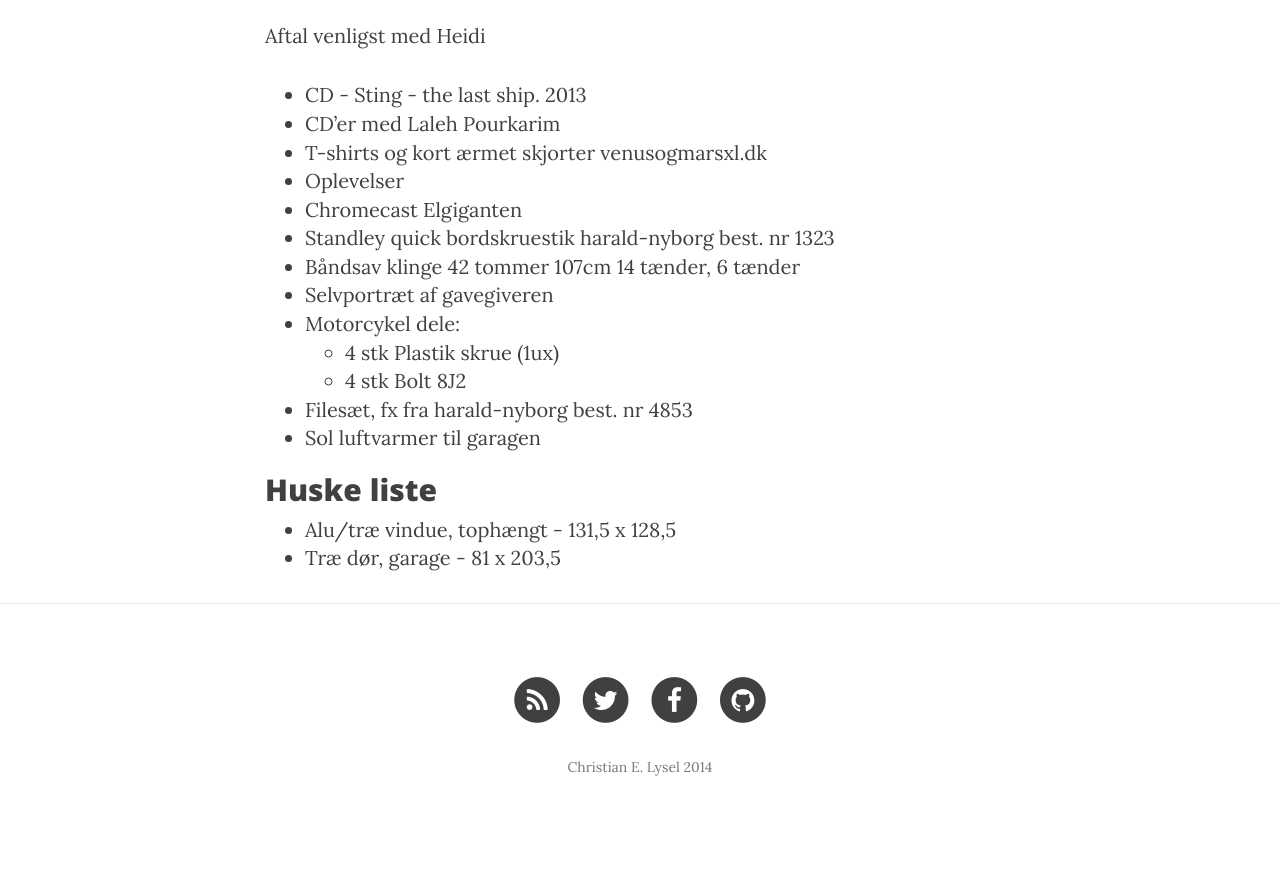
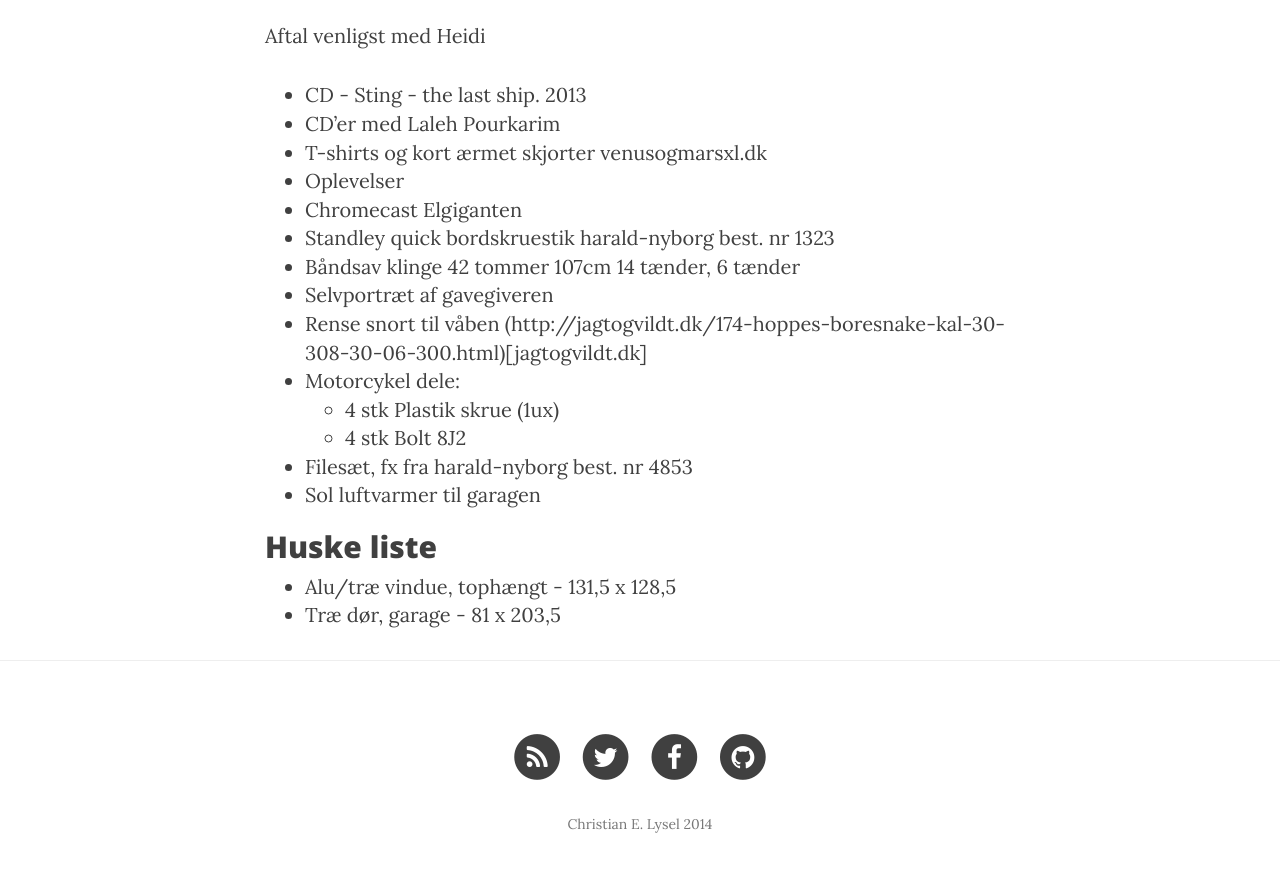
Before and after one commit to clysel/christian.lysel.net, a Jekyll site: the page built from gave.markdown, in a window 1280 px wide and 900 px high, scrolled down 1266 px. Shown: the top 872 px of the window. Built offline with Jekyll 4.4.1, drawn with Linux system fonts in a browser that asks for light colours; nearby versions of some CDN libraries; before the commit the page ends 2109 px from its top, so only the background shows below that.

Commit message:
Update gave.markdown

```diff
--- a/gave.markdown
+++ b/gave.markdown
@@ -41,6 +41,7 @@
 * Standley quick bordskruestik [harald-nyborg best. nr 1323](http://www.harald-nyborg.dk/p1323/stanley-quick-bordskruestik)
 * Båndsav klinge  42 tommer 107cm [14 tænder](http://toolworld.dk/Rawlink-Bandsavsklinge-14-taender-1085-mm-p25924), [6 tænder](http://toolworld.dk/Rawlink-Bandsavsklinge-6-taender-1085-mm-p25923)
 * Selvportræt af gavegiveren
+* Rense snort til våben (http://jagtogvildt.dk/174-hoppes-boresnake-kal-30-308-30-06-300.html)[jagtogvildt.dk]
 * Motorcykel dele:
   * 4 stk [Plastik skrue (1ux)](https://www.yamahamotorcyclespares.co.uk/product/YAMAHA/901500502400/SCREW,%20ROUND%20HEAD(1UX)&uid=0)
   * 4 stk [Bolt 8J2](https://www.yamahamotorcyclespares.co.uk/product/YAMAHA/901790527100/NUT%20(8J2)&uid=0)
```
